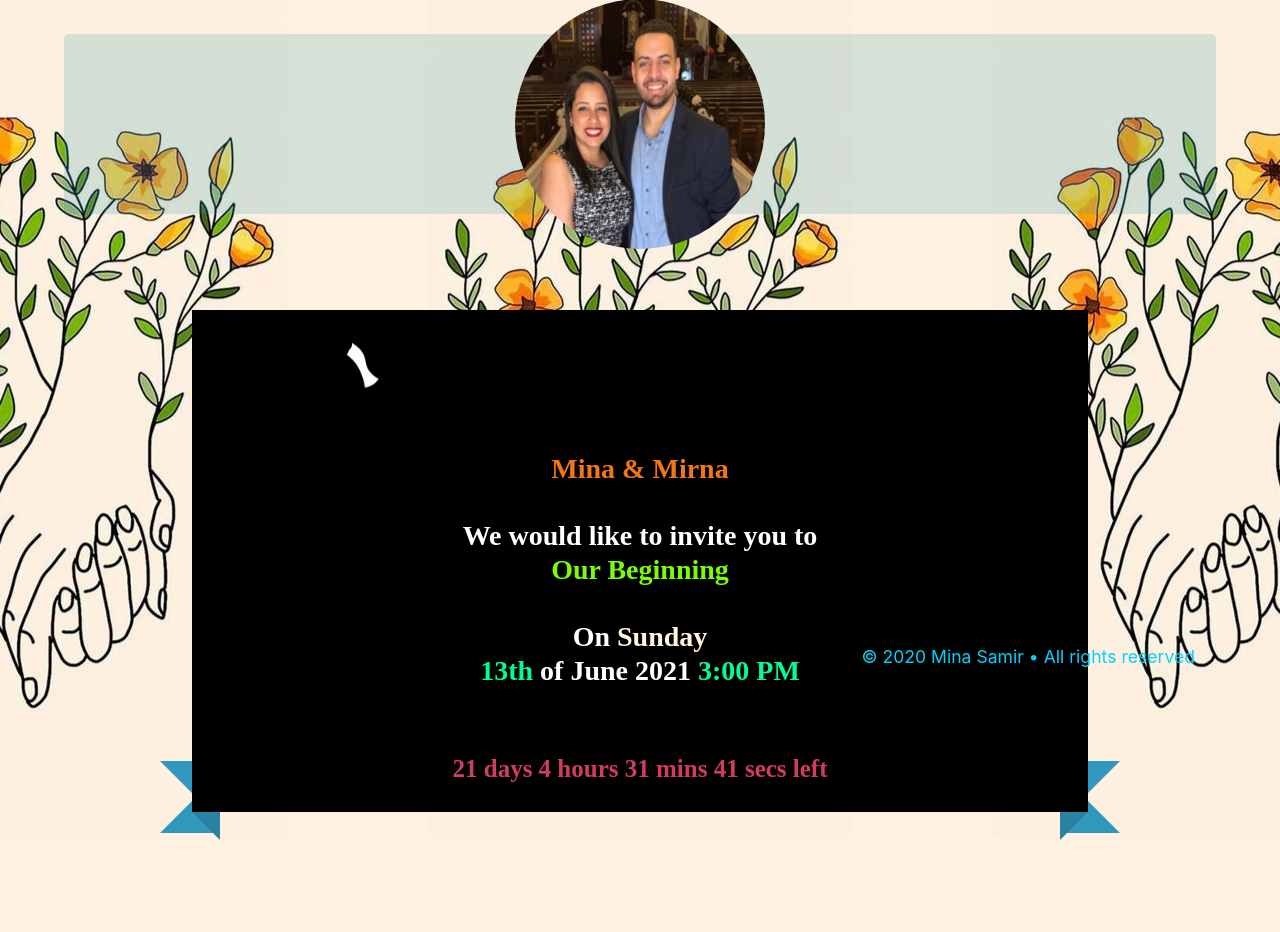
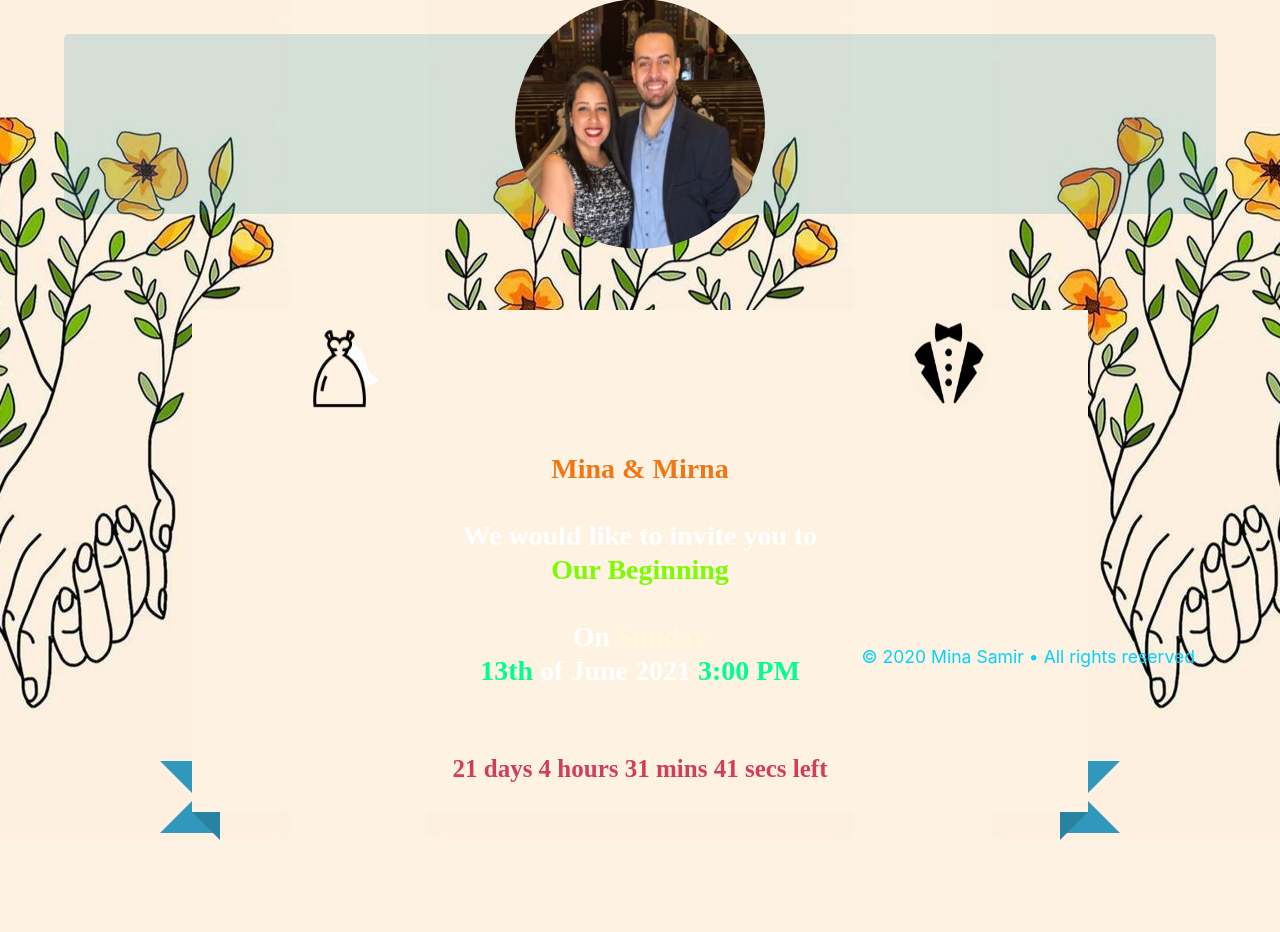
Before and after one commit to MinaSamirSamaan1/Wed, a PHP site: page /index.php in a window 1280 px wide. Shown: the part 124-1056 px from the top of the page. Run offline with PHP 8.4, Linux system fonts and the light colour scheme; some web fonts are replaced.

Commit message:
Update ribbon.css

```diff
--- a/ribbon.css
+++ b/ribbon.css
@@ -5,7 +5,7 @@
  width: 70%;
 
  position: relative;
- background: #000000;
+ background: #FEF2E2;
 
  color: #fff;
  text-align: center;
```
